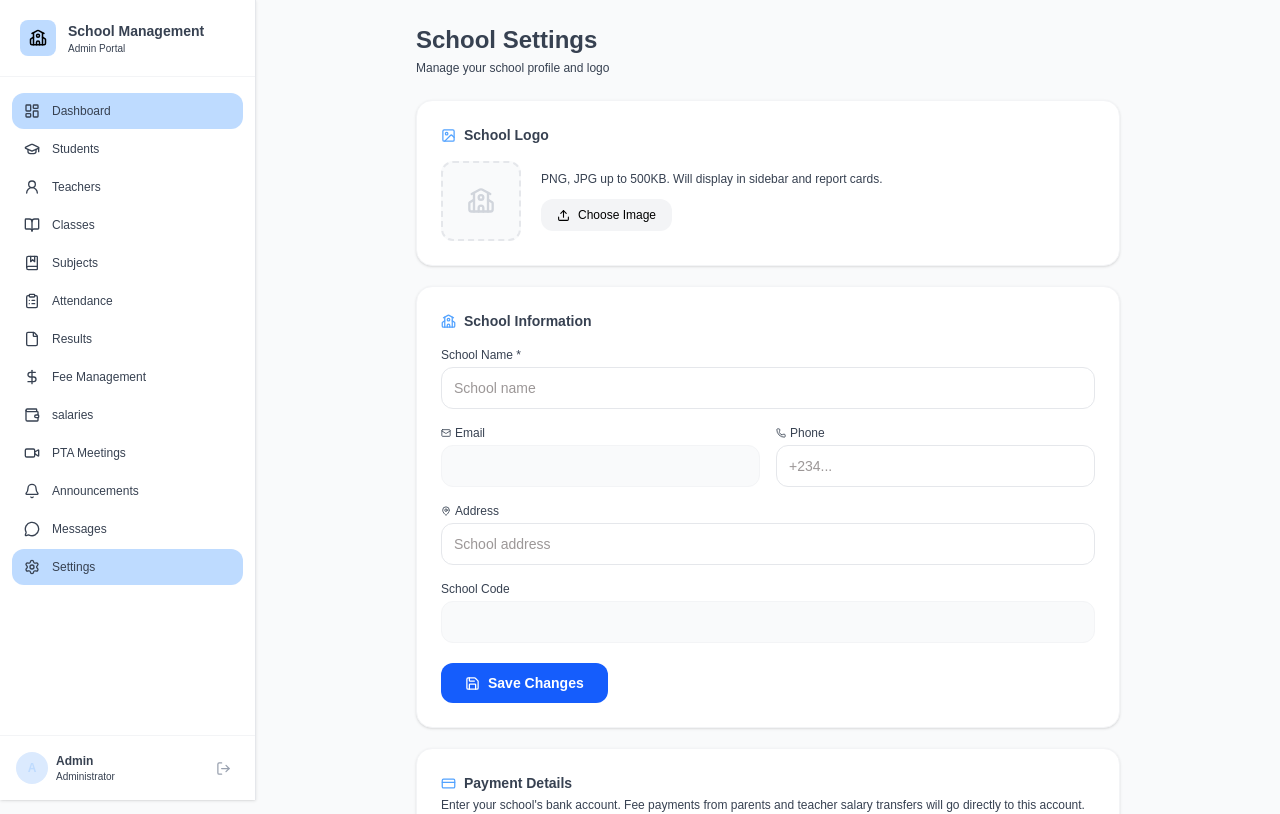
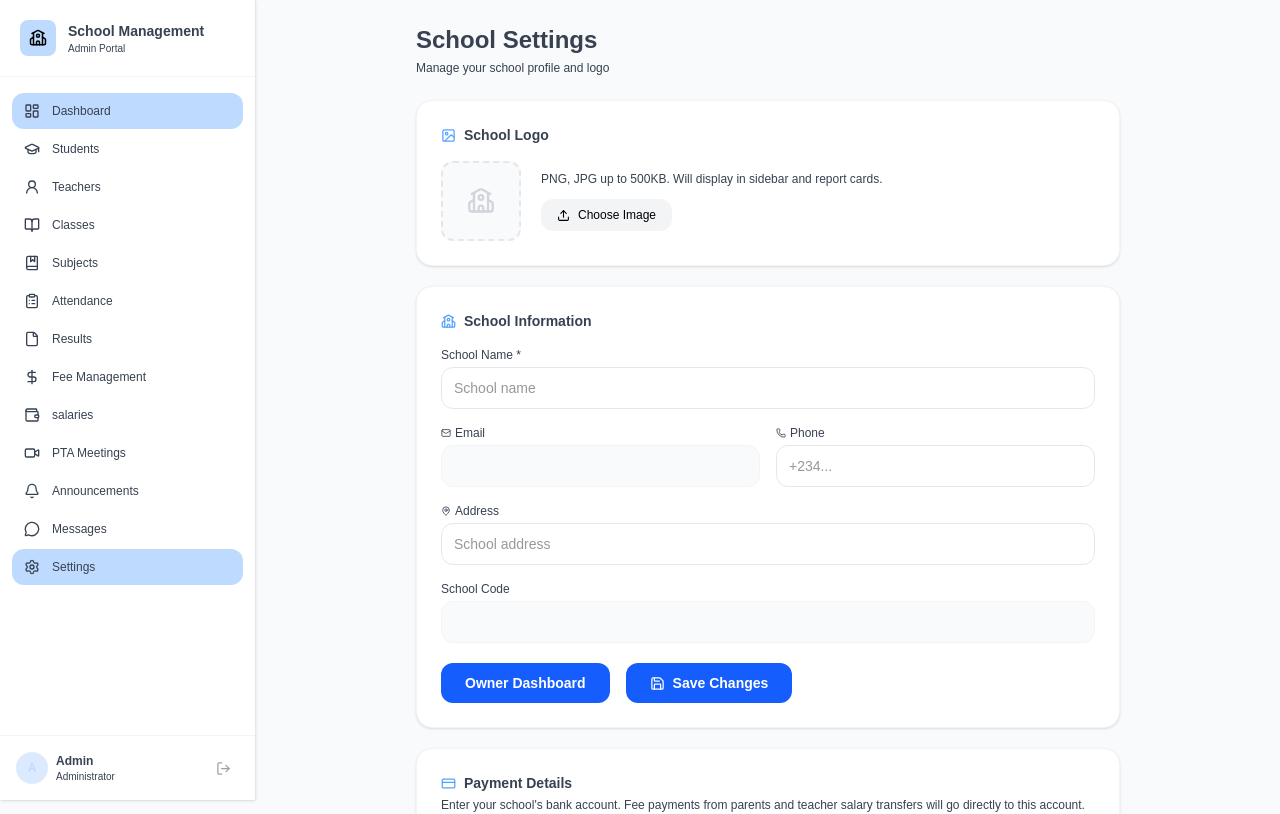
Before and after one commit to Ammar-git-face/SchoolManagment, a Next.js app: page /component/admin/settings in a window 1280 px wide. Shown: the top 814 px of the page. Built offline with nearby package versions, Linux system fonts and the light colour scheme; no server answers.

Commit message:
new update

```diff
--- a/app/component/Owner/page.js
+++ b/app/component/Owner/page.js
@@ -29,6 +29,7 @@ export default function OwnerDashboard() {
         setSchoolName(localStorage.getItem('schoolName') || 'School')
         fetchStats()
     }, [])
+
 
     const fetchStats = async () => {
         setLoading(true)
--- a/app/component/admin/settings/page.js
+++ b/app/component/admin/settings/page.js
@@ -196,13 +196,16 @@
 
 "use client"
 import { useState, useEffect, useRef } from "react"
+import { useRouter } from "next/navigation"
 import { Upload, Save, School, Phone, MapPin, Mail, CheckCircle, AlertCircle, Image, X, CreditCard, Building2 } from "lucide-react"
 import Sidebar from "../sidevar"
 import { authFetch, API_BASE, getUser, setUser } from "../utils/api"
 import { API } from "../../../config/api"
 
+
 export default function SchoolSettings() {
-    const [sidebarOpen, setSidebarOpen] = useState(false)
+    const router =useRouter()
+      const [sidebarOpen, setSidebarOpen] = useState(false)
     const [info, setInfo]               = useState({ name: "", email: "", phone: "", address: "", logo: "", schoolCode: "" })
     const [logoPreview, setLogoPreview] = useState("")
     const [saving, setSaving]           = useState(false)
@@ -426,7 +429,7 @@ export default function SchoolSettings() {
                         <div className="grid grid-cols-1 sm:grid-cols-2 gap-4">
                             <div className="sm:col-span-2">
                                 <label className="text-xs text-black mb-1 block">School Name *</label>
-                                <input value={info.name} onChange={e => setInfo(p => ({...p, name: e.target.value}))}
+                                <input value={info.name} disabled onChange={e => setInfo(p => ({...p, name: e.target.value}))}
                                     className="w-full border border-gray-200 rounded-xl px-3 py-2.5 text-sm focus:outline-none text-black focus:ring-2 focus:ring-blue-500"
                                     placeholder="School name" />
                             </div>
@@ -453,10 +456,16 @@ export default function SchoolSettings() {
                                     className="w-full border border-gray-100 bg-gray-50 rounded-xl px-3 text-black py-2.5 text-sm text-gray-400 font-mono cursor-not-allowed" />
                             </div>
                         </div>
+                     <div className="flex items-center gap-4">
+                     <button  onClick={() => router.push("/component/Owner")}
+                            className="mt-5 flex items-center gap-2 px-6 py-2.5 bg-blue-600 hover:bg-blue-700 text-white rounded-xl text-sm font-semibold transition disabled:opacity-50">
+                          Owner Dashboard
+                        </button>
                         <button onClick={handleSaveInfo} disabled={saving}
                             className="mt-5 flex items-center gap-2 px-6 py-2.5 bg-blue-600 hover:bg-blue-700 text-white rounded-xl text-sm font-semibold transition disabled:opacity-50">
                             {saving ? "Saving..." : <><Save size={15} /> Save Changes</>}
                         </button>
+                        </div>
                     </div>
 
                     {/* ── Payment Details ───────────────────────────────────────────────── */}
```
